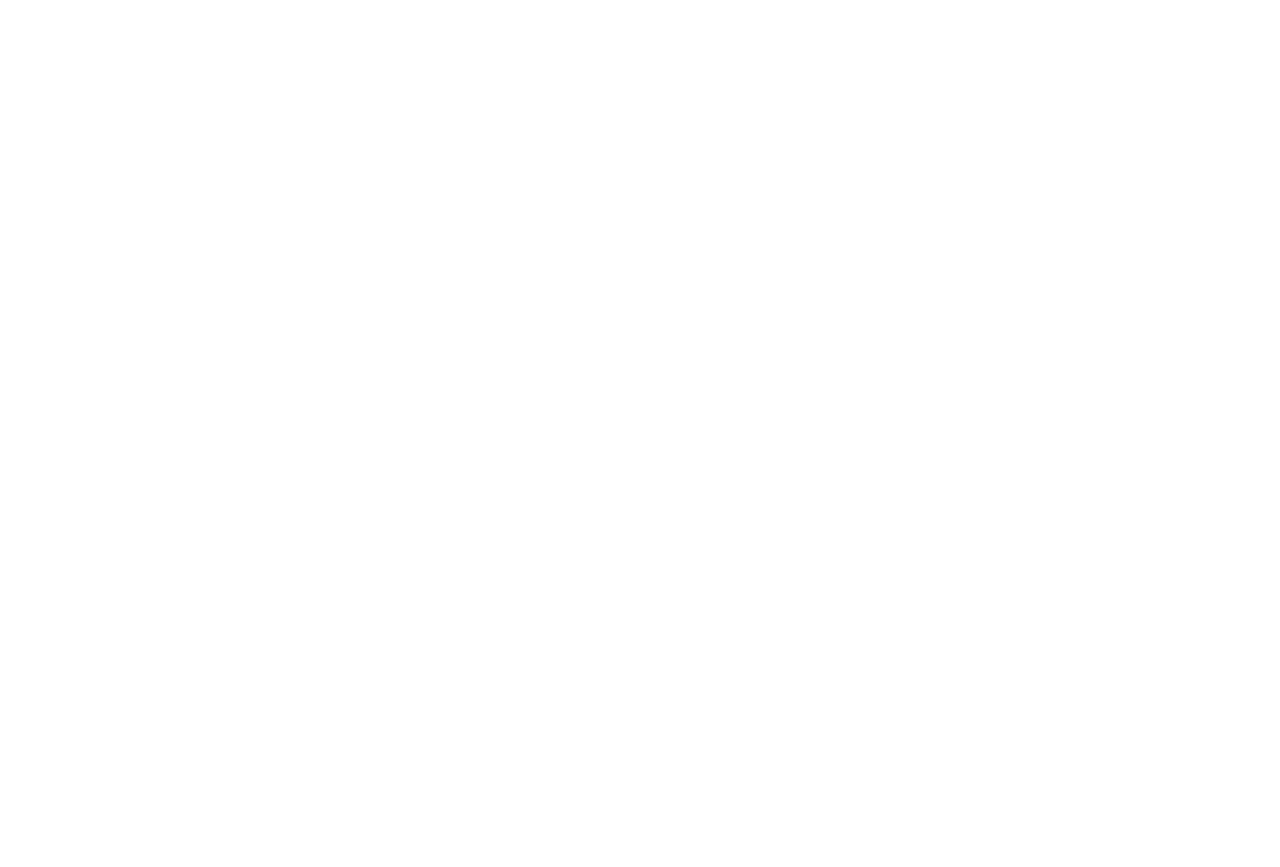
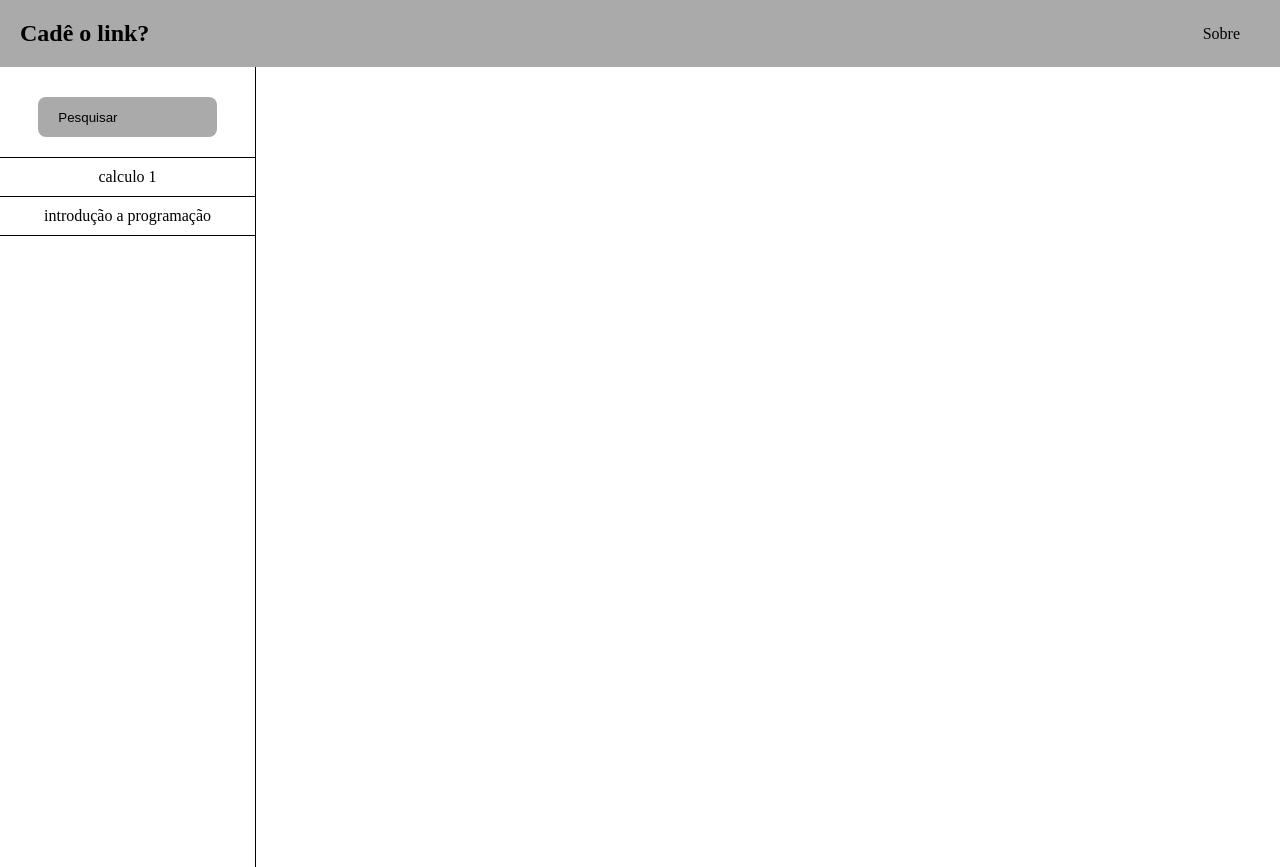
Before and after one commit to devboost-each-ime-2021/frontend, a Vue app: page /dashboard in a window 1280 px wide. Before the commit the page ends 800 px from the top, so only its background shows below. Built offline with nearby package versions, Linux system fonts and the light colour scheme.

Commit message:
Init dashboard page
Co-authored-by: Jadno Barbosa <jadno.abs@usp.br>
Co-authored-by: Erick Rodrigues <erick.rodrigues.santana14@gmail.com>
Signed-off-by: Caio Novais <caionfds@gmail.com>

```diff
--- a/src/App.vue
+++ b/src/App.vue
@@ -7,5 +7,7 @@
 <style>
 * {
   margin: 0;
+  padding: 0;
+  box-sizing: border-box;
 }
 </style>
--- /dev/null
+++ b/src/components/Navbar.vue
@@ -0,0 +1,48 @@
+<template>
+  <nav>
+    <div class="nav-title">
+      <h1>Cadê o link?</h1>
+    </div>
+    <div class="nav-options">
+      <ul>
+        <li v-if="!isLogged">
+          <router-link to="/dashboard"> Entrar </router-link>
+        </li>
+        <li v-if="!isLogged">Cadastrar</li>
+        <li>Sobre</li>
+      </ul>
+    </div>
+  </nav>
+</template>
+
+<script>
+export default {
+  props: {
+    isLogged: {
+      type: Boolean,
+      default: () => false,
+    },
+  },
+};
+</script>
+
+<style scoped>
+nav {
+  display: flex;
+  justify-content: space-between;
+  background-color: #aaaaaa;
+  padding: 20px;
+}
+
+.nav-options ul {
+  list-style: none;
+  display: flex;
+  height: 100%;
+  align-items: center;
+  justify-content: space-between;
+}
+
+.nav-options ul li {
+  margin-right: 20px;
+}
+</style>
--- /dev/null
+++ b/src/components/SearchInput.vue
@@ -0,0 +1,24 @@
+<template>
+  <input type="text" class="home-search-input" placeholder="Pesquisar" />
+</template>
+
+<script>
+export default {};
+</script>
+
+<style scoped>
+.home-search-input {
+  width: 100%;
+  height: 40px;
+  border: none;
+  border-radius: 8px;
+  outline: none;
+  padding: 4px 20px;
+  background: #aaaaaa;
+  margin-bottom: 20px;
+}
+
+.home-search-input::placeholder {
+  color: #000000;
+}
+</style>
--- a/src/router/index.js
+++ b/src/router/index.js
@@ -1,6 +1,7 @@
 import Vue from "vue";
 import VueRouter from "vue-router";
 import Home from "@/views/Home.vue";
+import Dashboard from "@/views/Dashboard.vue";
 
 Vue.use(VueRouter);
 
@@ -10,6 +11,11 @@
     name: "Home",
     component: Home,
   },
+  {
+    path: "/dashboard",
+    name: "Dashboard",
+    component: Dashboard,
+  },
 ];
 
 const router = new VueRouter({
--- /dev/null
+++ b/src/views/Dashboard.vue
@@ -0,0 +1,79 @@
+<template>
+  <div>
+    <Navbar :isLogged="true" />
+    <div class="dashboard-container">
+      <aside>
+        <SearchInput class="search-input" />
+
+        <div class="subjects">
+          <ul>
+            <li v-for="subject in subjects" v-bind:key="subject.id">
+              {{ subject.name }}
+            </li>
+          </ul>
+        </div>
+      </aside>
+      <main></main>
+    </div>
+  </div>
+</template>
+
+<script>
+import Navbar from "@/components/Navbar.vue";
+import SearchInput from "@/components/SearchInput.vue";
+export default {
+  components: {
+    Navbar,
+    SearchInput,
+  },
+  data: () => ({
+    subjects: [
+      {
+        id: "1",
+        name: "calculo 1",
+        description: "Materia mais legal do mundo",
+        displayDescription: false,
+      },
+      {
+        id: "2",
+        name: "introdução a programação",
+        description: "Devagar",
+        displayDescription: false,
+      },
+    ],
+  }),
+};
+</script>
+
+<style scoped>
+.dashboard-container {
+  display: flex;
+  width: 100%;
+  height: 100vh;
+}
+
+aside {
+  display: flex;
+  flex-direction: column;
+  border-right: 1px solid;
+  width: 20%;
+}
+
+.search-input {
+  margin-top: 30px;
+  width: 70%;
+  align-self: center;
+}
+.subjects ul {
+  list-style: none;
+}
+.subjects ul li {
+  display: flex;
+  justify-content: center;
+  padding: 10px 0;
+  border-bottom: 1px solid;
+}
+.subjects ul li:first-child {
+  border-top: 1px solid;
+}
+</style>
--- a/src/views/Home.vue
+++ b/src/views/Home.vue
@@ -1,21 +1,9 @@
 <template>
   <div id="home-page">
-    <nav>
-      <div class="nav-title">
-        <h1>Cadê o link?</h1>
-      </div>
-      <div class="nav-options">
-        <ul>
-          <li>Entrar</li>
-          <li>Cadastrar</li>
-          <li>Sobre</li>
-        </ul>
-      </div>
-    </nav>
-
+    <Navbar />
     <main>
       <div class="main-container">
-        <input type="text" class="home-search-input" placeholder="Pesquisar" />
+        <SearchInput />
         <div>
           <div
             class="subject-container"
@@ -42,7 +30,13 @@
 </template>
 
 <script>
+import Navbar from "@/components/Navbar.vue";
+import SearchInput from "@/components/SearchInput.vue";
 export default {
+  components: {
+    Navbar,
+    SearchInput,
+  },
   name: "Home",
   data: () => ({
     subjects: [
@@ -78,25 +72,6 @@
 </script>
 
 <style scoped>
-nav {
-  display: flex;
-  justify-content: space-between;
-  background-color: #aaaaaa;
-  padding: 20px;
-}
-
-.nav-options ul {
-  list-style: none;
-  display: flex;
-  height: 100%;
-  align-items: center;
-  justify-content: space-between;
-}
-
-.nav-options ul li {
-  margin-right: 20px;
-}
-
 #home-page {
   height: 100vh;
 }
@@ -112,21 +87,6 @@
   flex-direction: column;
   width: 60%;
   margin-top: 30px;
-}
-
-.home-search-input {
-  width: 100%;
-  height: 40px;
-  border: none;
-  border-radius: 8px;
-  outline: none;
-  padding: 4px 20px;
-  background: #aaaaaa;
-  margin-bottom: 20px;
-}
-
-.home-search-input::placeholder {
-  color: #000000;
 }
 
 .subject-name {
```
